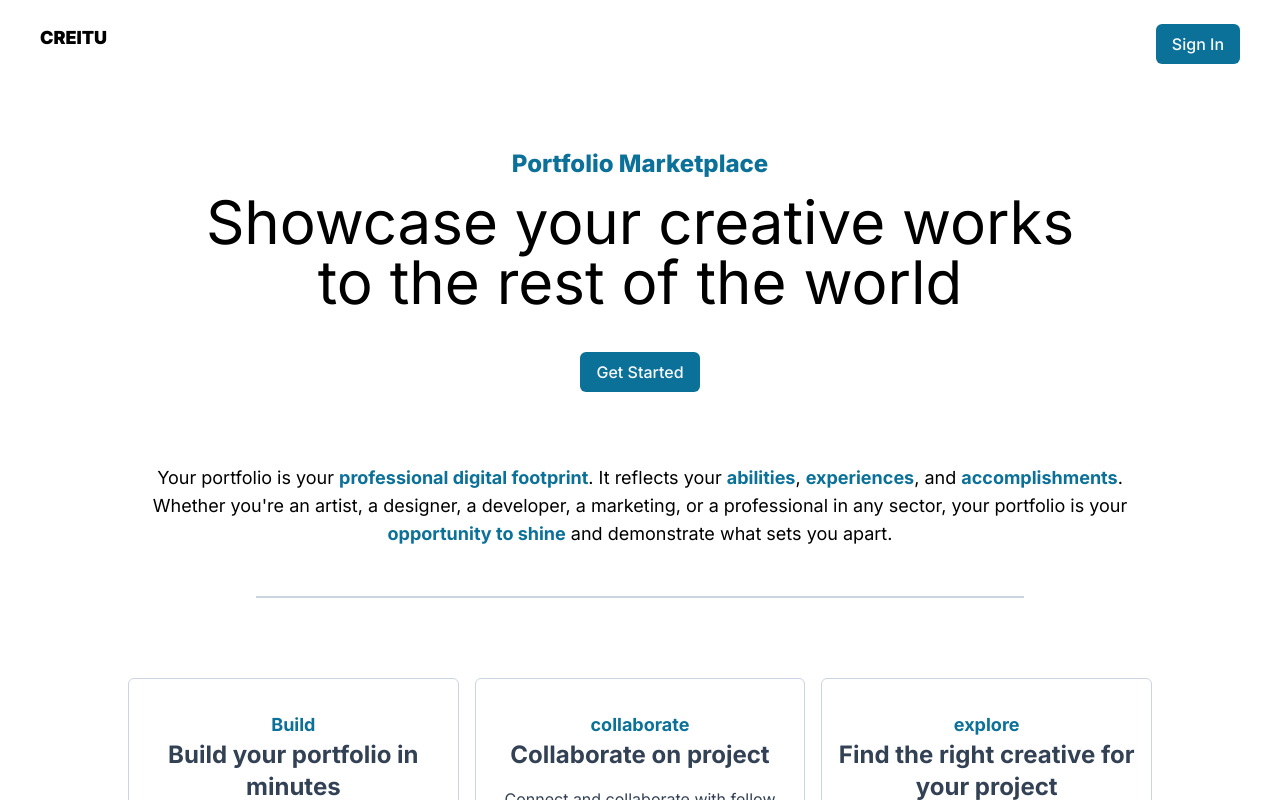
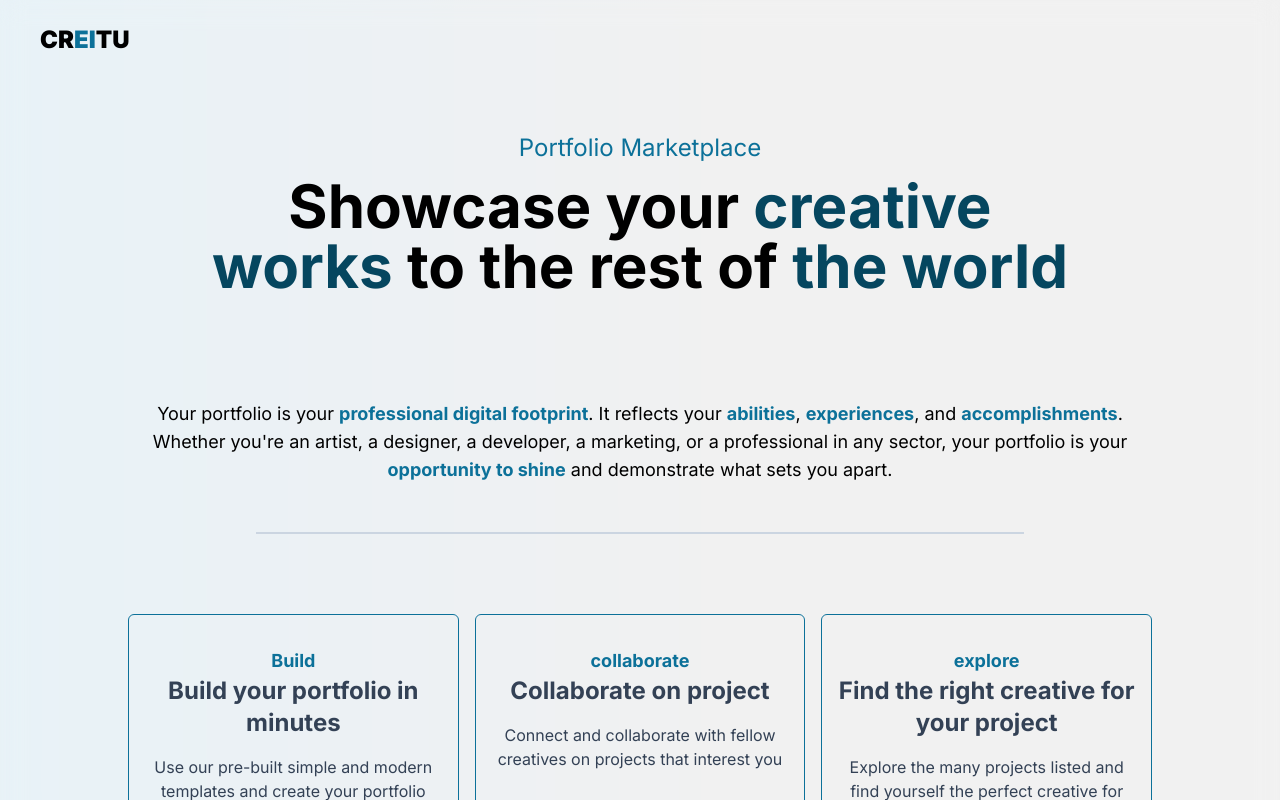
Before and after one commit to novalabsug/creitu-frontend, a Next.js app: page / in a window 1280 px wide. Shown: the top 800 px of the page. Built offline with nearby package versions, Linux system fonts and the light colour scheme.

Commit message:
made lots of changes

```diff
--- a/app/globals.css
+++ b/app/globals.css
@@ -14,7 +14,7 @@
 }
 
 .gradient__bgs {
-  --size: 500px;
+  --size: 250px;
   --speed: 50s;
   --easing: cubic-bezier(0.8, 0.2, 0.2, 0.8);
 
@@ -24,10 +24,15 @@
   background-image: linear-gradient(
     #0c7199,
     #d4d4d4,
-    #0c7199,
+    #c1e4f1,
     #ffffff,
     #05465f
   );
   animation: rotate var(--speed) var(--easing) alternate infinite;
   border-radius: 30% 70% 70% 30% / 30% 30% 70% 70%;
 }
+
+.bg__gradient-2 {
+  background: #f3f3f3;
+  background: linear-gradient(90deg, #e8f2f7 0, #f1f1f1 58%);
+}
--- a/app/layout.jsx
+++ b/app/layout.jsx
@@ -3,12 +3,14 @@ import "./globals.css";
 import { Inter } from "next/font/google";
 import Footer from "@/components/Footer";
 import ToastContext from "@/context/ToastContext";
+import Parent from "@/components/Parent";
 
 const inter = Inter({ subsets: ["latin"] });
 
 export const metadata = {
   title: "creitu",
-  description: "Creitu web app",
+  description:
+    "Connect with, collaborate with, and be inspired by others who are on similar paths",
 };
 
 export default function RootLayout({ children }) {
@@ -16,9 +18,11 @@ export default function RootLayout({ children }) {
     <html lang="en">
       <body className={inter.className}>
         <ToastContext />
-        <Header />
-        {children}
-        <Footer />
+        <Parent>
+          <Header />
+          {children}
+          <Footer />
+        </Parent>
       </body>
     </html>
   );
--- a/app/page.jsx
+++ b/app/page.jsx
@@ -14,7 +14,7 @@ export default function Home() {
       <div className="py-8">
         <div className="flex">
           <div className="m-auto lg:w-4/5 w-[95%]">
-            <p className="text-center text-lg ">
+            <p className="text-center text-lg lg:font-normal font-light">
               Your portfolio is your{" "}
               <span className="primary-color font-bold">
                 professional digital footprint
@@ -45,13 +45,9 @@ export default function Home() {
 
       {/* //section --------------------- */}
       <div className="flex py-16">
-        <div className="absolute top-0 bottom-0 right-0 left-0 hidden">
-          <div className="absolute gradient__bgs top-[55%] left-[20%]"></div>
-        </div>
-
         <div className="m-auto w-4/5">
           <div className="grid lg:grid-cols-3 grid-cols-1 gap-4">
-            <div className="pt-8 pb-4 border-[1.8px] border-slate-300 rounded-md px-4">
+            <div className="pt-8 pb-4 border-[#0c7199] border-[1.8px] rounded-md px-4">
               <h2 className={`font-bold text-center text-lg primary-color`}>
                 Build
               </h2>
@@ -66,7 +62,7 @@ export default function Home() {
               </p>
             </div>
 
-            <div className="pt-8 pb-4 border-[1.8px] border-slate-300 rounded-md px-4">
+            <div className="pt-8 pb-4 border-[#0c7199] border-[1.8px] rounded-md px-4">
               <h2 className={`font-bold text-center text-lg primary-color`}>
                 collaborate
               </h2>
@@ -81,7 +77,7 @@ export default function Home() {
               </p>
             </div>
 
-            <div className="pt-8 pb-4 border-[1.8px] border-slate-300 rounded-md px-4">
+            <div className="pt-8 pb-4 border-[#0c7199] border-[1.8px] rounded-md px-4">
               <h2 className={`font-bold text-center text-lg primary-color`}>
                 explore
               </h2>
--- a/components/Feedback.jsx
+++ b/components/Feedback.jsx
@@ -44,7 +44,7 @@ const Feedback = () => {
   return (
     <>
       <form
-        className="border-[1.8px] rounded-md border-slate-300 px-4 py-6"
+        className="border-[1.8px] rounded-md border-[#0c7199] px-4 py-6"
         onSubmit={handleSubmit}
       >
         <div className="py-2">
--- a/components/Header.jsx
+++ b/components/Header.jsx
@@ -8,11 +8,13 @@ const Header = () => {
       <div className="flex justify-between">
         <div className="p-2">
           <Link href={"/"}>
-            <h2 className="text-lg font-black uppercase">creitu</h2>
+            <h2 className="text-2xl font-black uppercase">
+              cr<span className="text-[#0c7199]">ei</span>tu
+            </h2>
           </Link>
         </div>
 
-        <div className="py-2 px-2">
+        <div className="py-2 px-2 hidden">
           <div className="">
             <Link href={"/signin"}>
               <Button className={"text-md bg-primary"}>Sign In</Button>
--- a/components/Hero.jsx
+++ b/components/Hero.jsx
@@ -1,35 +1,76 @@
 import React from "react";
 import { Button } from "./ui/button";
 import Link from "next/link";
+import TextTransform from "./TextTransform";
 
 const Hero = () => {
+  const transformWords = "creative works";
   return (
-    <div className="py-2">
+    <div className="">
       <div className="flex">
         <div className="m-auto lg:w-[70%] sm:w-[80%] w-[95%] relative">
+          <div className="relative">
             <div className="py-6"></div>
 
             <div className="py-1">
-            <h1 className="text-center lg:text-2xl text-lg font-extrabold primary-color">
+              <h1 className="text-center lg:text-2xl text-lg primary-color">
                 Portfolio Marketplace
               </h1>
             </div>
 
             <div className="py-2">
-            <p className="lg:text-6xl sm:text-5xl text-4xl text-center">
-              Showcase your creative works to the rest of the world
+              <p className="lg:text-6xl sm:text-5xl text-4xl font-bold text-center">
+                Showcase your{" "}
+                <span className="text-[#05465f]">creative works</span> to the
+                rest of <span className="text-[#05465f]">the world</span>
               </p>
             </div>
 
-          <div className="py-8">
-            <div className="flex justify-center">
+            <div className="py-2 hidden">
+              <div className="flex flex-wrap justify-center">
+                <p className="lg:text-6xl sm:text-5xl text-4xl font-bold text-center">
+                  Showcase your{" "}
+                </p>
+
+                <div className="ml-4 flex">
+                  {[..."creative"].map((letter, index) => (
+                    <TextTransform key={index} letter={letter} index={index} />
+                  ))}
+                </div>
+
+                <div className="ml-4 flex">
+                  {[..."works"].map((letter, index) => (
+                    <TextTransform key={index} letter={letter} index={index} />
+                  ))}
+                </div>
+              </div>
+
+              <div className="flex flex-wrap justify-center">
+                <p className="lg:text-6xl sm:text-5xl text-4xl font-bold text-center flex">
+                  to the rest of
+                </p>
+                <p className="ml-4 lg:text-6xl sm:text-5xl text-4xl font-bold text-center text-[#05465f]">
+                  the world
+                </p>
+              </div>
+            </div>
+
+            <div className="py-8 ">
+              <div className="flex justify-center hidden">
                 <Link href={"/signin"}>
-                <Button className={"text-base bg-primary"}>Get Started</Button>
+                  <Button className={"text-base bg-primary"}>
+                    Get Started
+                  </Button>
                 </Link>
               </div>
             </div>
 
             <div className="lg:py-2 py-2 hidden"></div>
+          </div>
+
+          {/* <div className="absolute top-0 bottom-0 right-0 left-0 z-0 hidden">
+            <div className="absolute gradient__bgs top-[25%] left-[40%]"></div>
+          </div> */}
         </div>
       </div>
     </div>
--- /dev/null
+++ b/components/Parent.jsx
@@ -0,0 +1,13 @@
+import React from "react";
+
+const Parent = ({ children }) => {
+  return (
+    <div className="bg__gradient-2">
+      <div className="backdrop-blur-md">
+        <div>{children}</div>
+      </div>
+    </div>
+  );
+};
+
+export default Parent;
--- /dev/null
+++ b/components/TextTransform.jsx
@@ -0,0 +1,13 @@
+import React from "react";
+
+const TextTransform = ({ letter, index }) => {
+  return (
+    <p
+      className={`cursor-pointer ml-[0.1rem] lg:text-6xl sm:text-5xl text-4xl font-bold text-center text-[#05465f]`}
+    >
+      {letter}
+    </p>
+  );
+};
+
+export default TextTransform;
```
Lines whose indentation alone changed are shown as unchanged.
